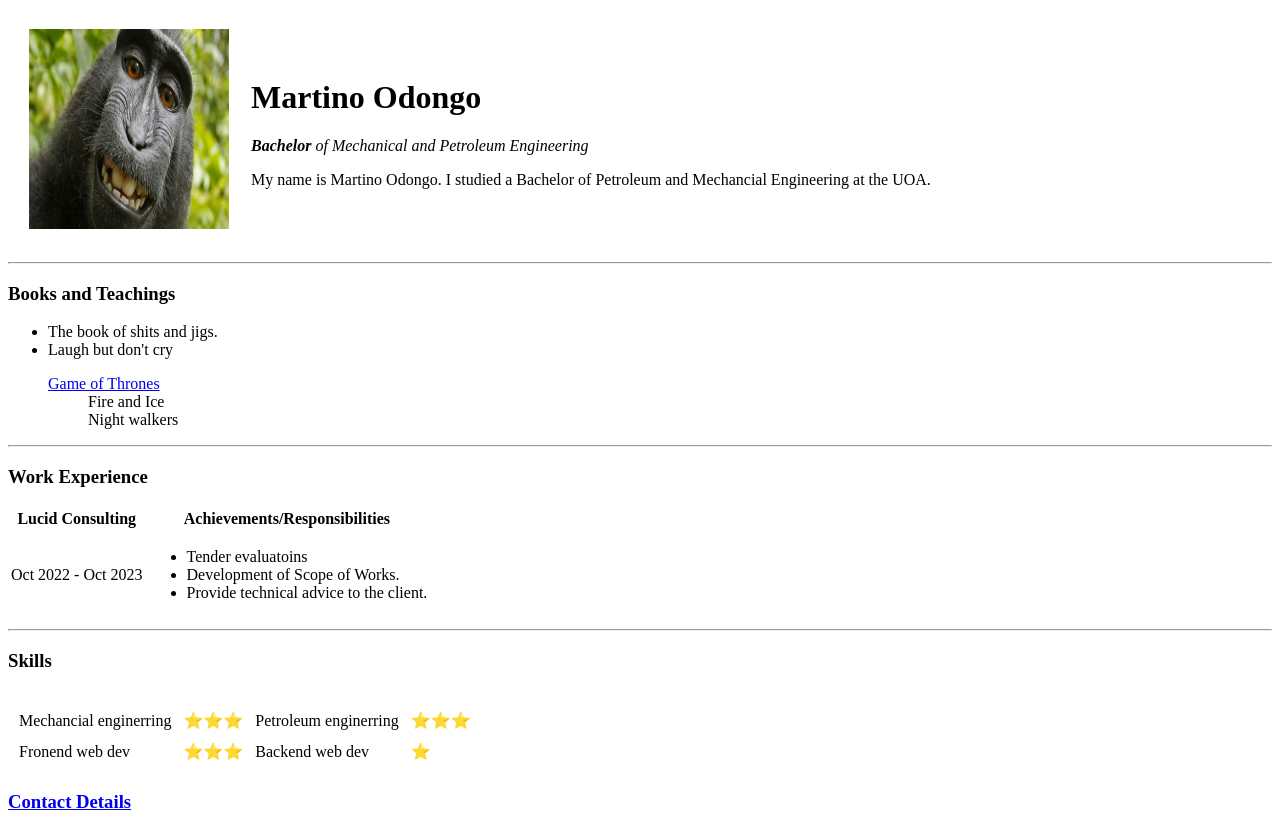
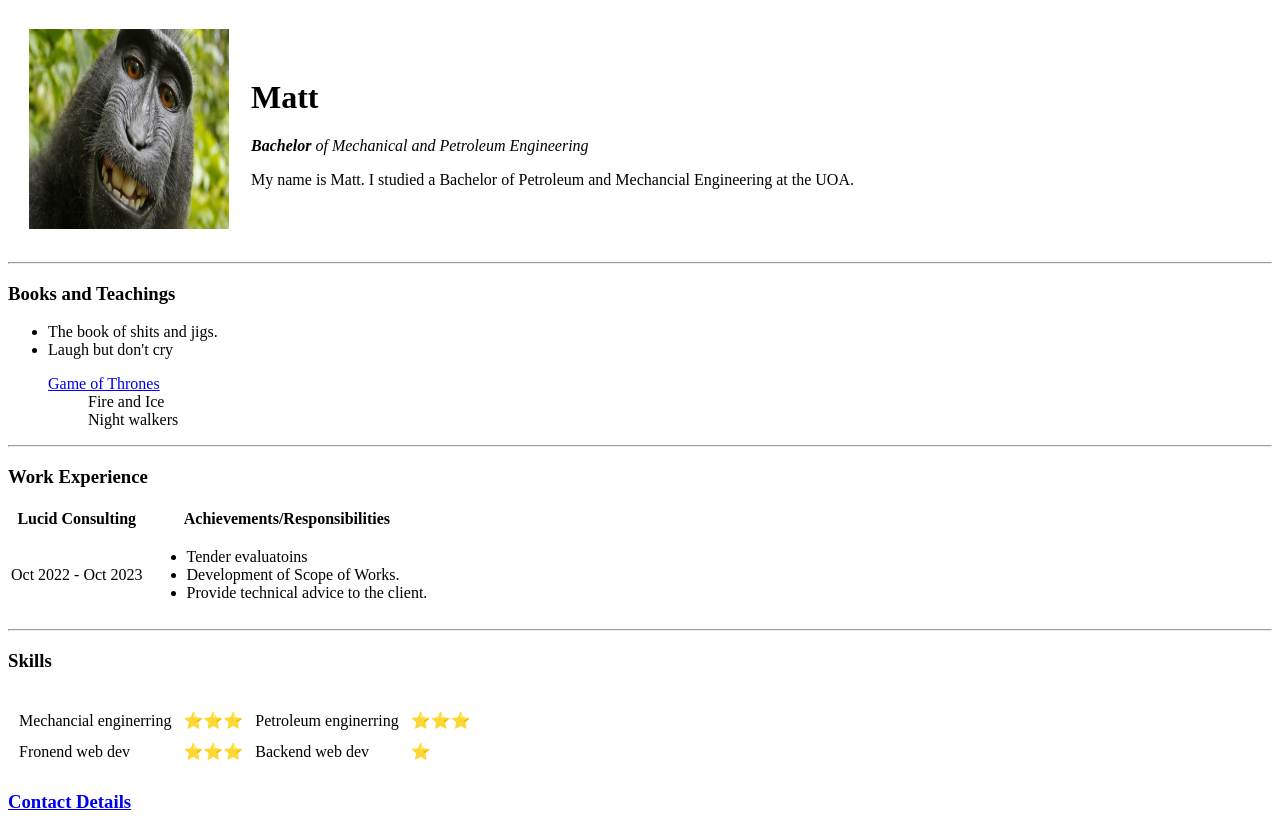
Before and after one commit to MartinoCodes/CV2, a plain HTML site: page index.html in a window 1280 px wide. Drawn offline with Linux system fonts and the light colour scheme.

Commit message:
Update index.html

```diff
--- a/index.html
+++ b/index.html
@@ -3,18 +3,18 @@
 
 <head>
   <meta charset="utf-8">
-  <title>Martino Rocks</title>
+  <title>Matt CV</title>
 </head>
 
 <body>
   <table cellspacing="20">
     <tr>
       <th><img src="monkeyselfie.jpg" alt="Monkey smiling" width="200" height="200"></th>
-      <td>  <h1>Martino Odongo</h1>
+      <td>  <h1>Matt</h1>
         <p>
           <em><strong>Bachelor</strong> of Mechanical and Petroleum Engineering</em>
         </p>
-        <p >My name is Martino Odongo. I studied a Bachelor of Petroleum and Mechancial Engineering at the UOA.</p></th>
+        <p >My name is Matt. I studied a Bachelor of Petroleum and Mechancial Engineering at the UOA.</p></th>
     </td>
 
   </table>
```
